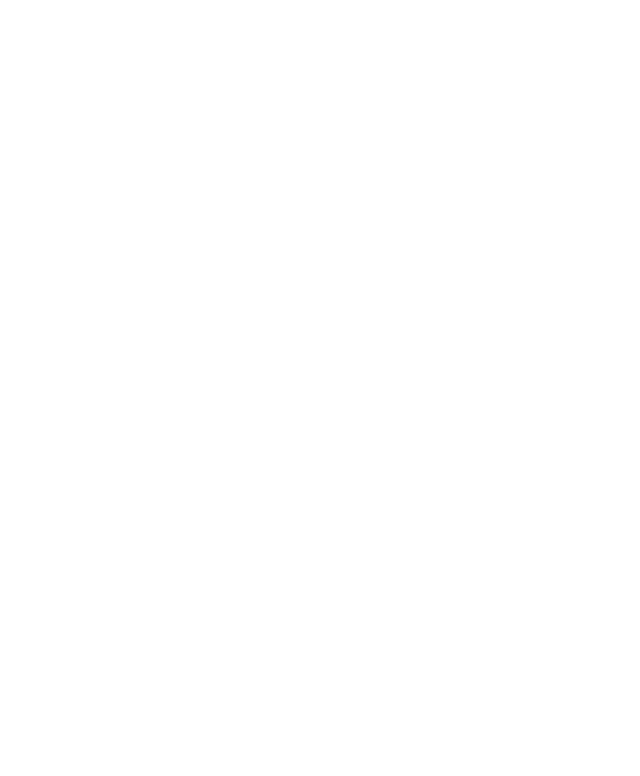
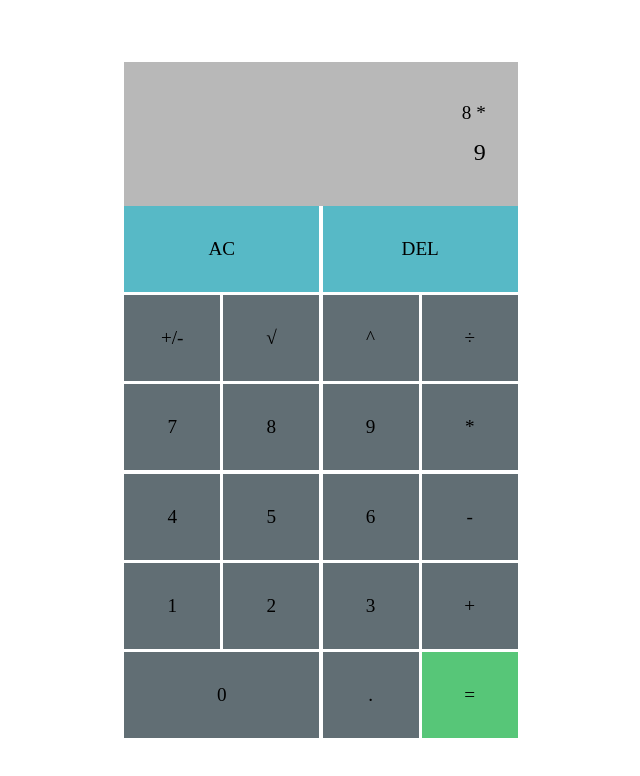
Before and after one commit to OlgaBogush/calculator, a plain HTML site: page calculator/index.html in a window 1280 px wide. Shown: the whole page, without its empty margins (319-959 px from the left). Drawn offline with Linux system fonts and the light colour scheme.

Commit message:
feat: draw calculator

```diff
--- a/calculator/index.html
+++ b/calculator/index.html
@@ -7,6 +7,35 @@
   <title>Calculator</title>
 </head>
 <body>
+  <div class="container">
+    <div class="display">
+      <div class="prev">8 *</div>
+      <div class="current">9</div>
+    </div>
+    <div class="buttons-wrapper">
+      <button class="button c-two lighting">AC</button>
+      <button class="button c-two lighting">DEL</button>
+      <button class="button">+/-</button>
+      <button class="button">√</button>
+      <button class="button">^</button>
+      <button class="button">÷</button>
+      <button class="button">7</button>
+      <button class="button">8</button>
+      <button class="button">9</button>
+      <button class="button">*</button>
+      <button class="button">4</button>
+      <button class="button">5</button>
+      <button class="button">6</button>
+      <button class="button">-</button>
+      <button class="button">1</button>
+      <button class="button">2</button>
+      <button class="button">3</button>
+      <button class="button">+</button>
+      <button class="button c-two">0</button>
+      <button class="button">.</button>
+      <button class="button result">=</button>
+    </div>
+  </div>
 
   <script src="./app.js"></script>
 </body>
--- a/calculator/styles.css
+++ b/calculator/styles.css
@@ -1,3 +1,66 @@
 * {
   box-sizing: border-box;
+  margin: 0;
+  padding: 0;
 }
+.container {
+  display: grid;
+  align-content: center;
+  justify-content: center;
+  min-height: 100vh;
+}
+.display {
+  display: flex;
+  flex-direction: column;
+  justify-content: space-around;
+  align-items: end;
+  padding: 2rem;
+  min-height: 9rem;
+  background-color: #b8b8b8;
+}
+.prev {
+  font-size: 1.2rem;
+  background-color: inherit;
+}
+.current {
+  font-size: 1.5rem;
+  background-color: inherit;
+}
+.buttons-wrapper {
+  display: grid;
+  grid-template-columns: repeat(4, 6rem);
+  grid-gap: .2rem;
+}
+.button {
+  font-family: inherit;
+  font-size: 1.2rem;
+  padding: 2rem;
+  outline: none;
+  cursor: pointer;
+  border: 0;
+  background-color: #616e74;
+
+  transition: background-color .2s linear;
+}
+.button:hover {
+  background-color: #576067;
+}
+.c-two {
+  grid-column: span 2;
+}
+.lighting {
+  background-color: #57b9c6;
+
+  transition: background-color .2s linear;
+}
+.lighting:hover {
+  background-color: #3694a0;
+}
+.result {
+  background-color: #57c678;
+
+  transition: background-color .2s linear;
+}
+.result:hover {
+  background-color: #30954e;
+}
```
